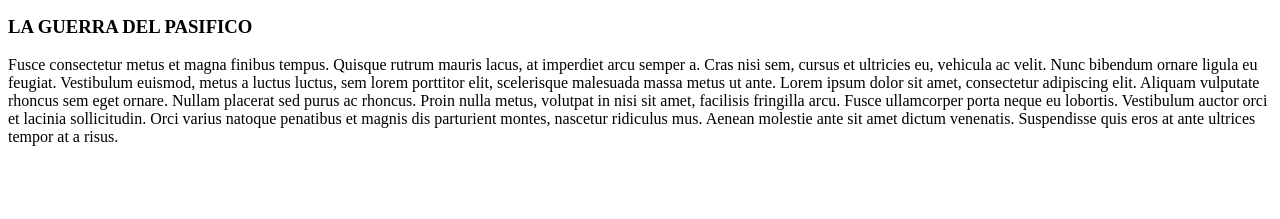
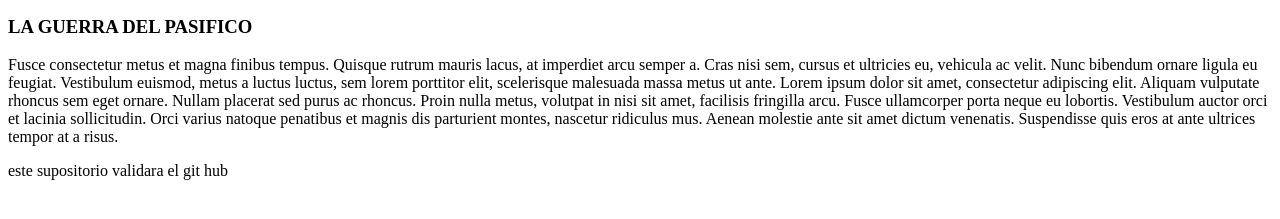
Before and after one commit to cobe123456/Ejemplo1_colegio, a plain HTML site: page index.html in a window 1280 px wide. Shown: the part 155-374 px from the top of the page. Drawn offline with Linux system fonts and the light colour scheme.

Commit message:
validar datos de la pc al git hub

```diff
--- a/index.html
+++ b/index.html
@@ -30,6 +30,9 @@
         parturient montes, nascetur ridiculus mus. Aenean molestie ante sit amet dictum venenatis. Suspendisse quis eros
         at ante ultrices tempor at a risus.
     </P>
+    <p>
+        este supositorio validara el git hub
+    </p>
 </body>
 
 </html>
```
